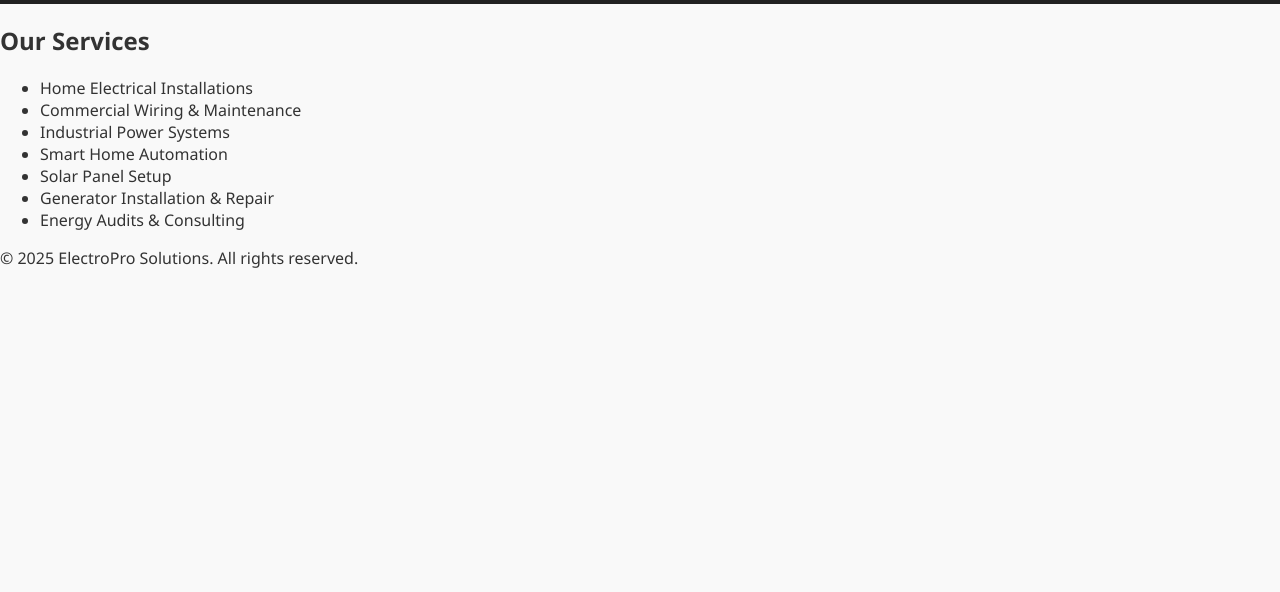
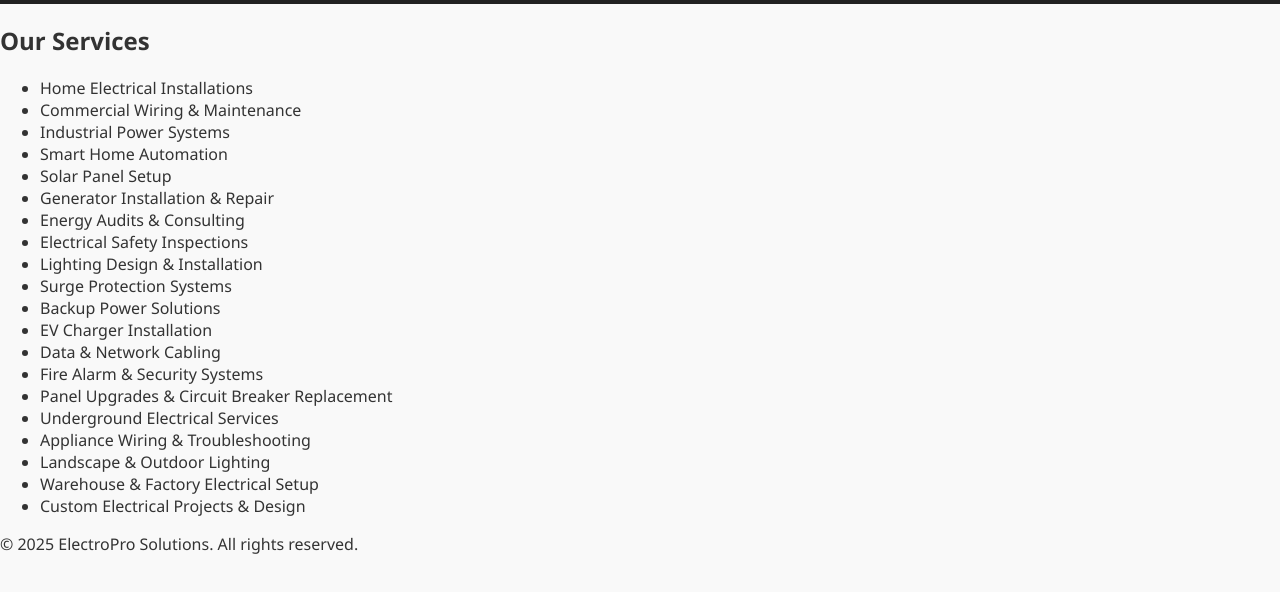
Before and after one commit to synergylog/yacth, a plain HTML site: page serv.htm in a window 1280 px wide. Shown: the part 82-674 px from the top of the page. Drawn offline with Linux system fonts and the light colour scheme.

```diff
--- a/serv.htm
+++ b/serv.htm
@@ -30,7 +30,21 @@
   <li>Solar Panel Setup</li>
   <li>Generator Installation & Repair</li>
   <li>Energy Audits & Consulting</li>
+  <li>Electrical Safety Inspections</li>
+  <li>Lighting Design & Installation</li>
+  <li>Surge Protection Systems</li>
+  <li>Backup Power Solutions</li>
+  <li>EV Charger Installation</li>
+  <li>Data & Network Cabling</li>
+  <li>Fire Alarm & Security Systems</li>
+  <li>Panel Upgrades & Circuit Breaker Replacement</li>
+  <li>Underground Electrical Services</li>
+  <li>Appliance Wiring & Troubleshooting</li>
+  <li>Landscape & Outdoor Lighting</li>
+  <li>Warehouse & Factory Electrical Setup</li>
+  <li>Custom Electrical Projects & Design</li>
 </ul>
+
 </main>
 
 
```
Lines whose indentation alone changed are shown as unchanged.
